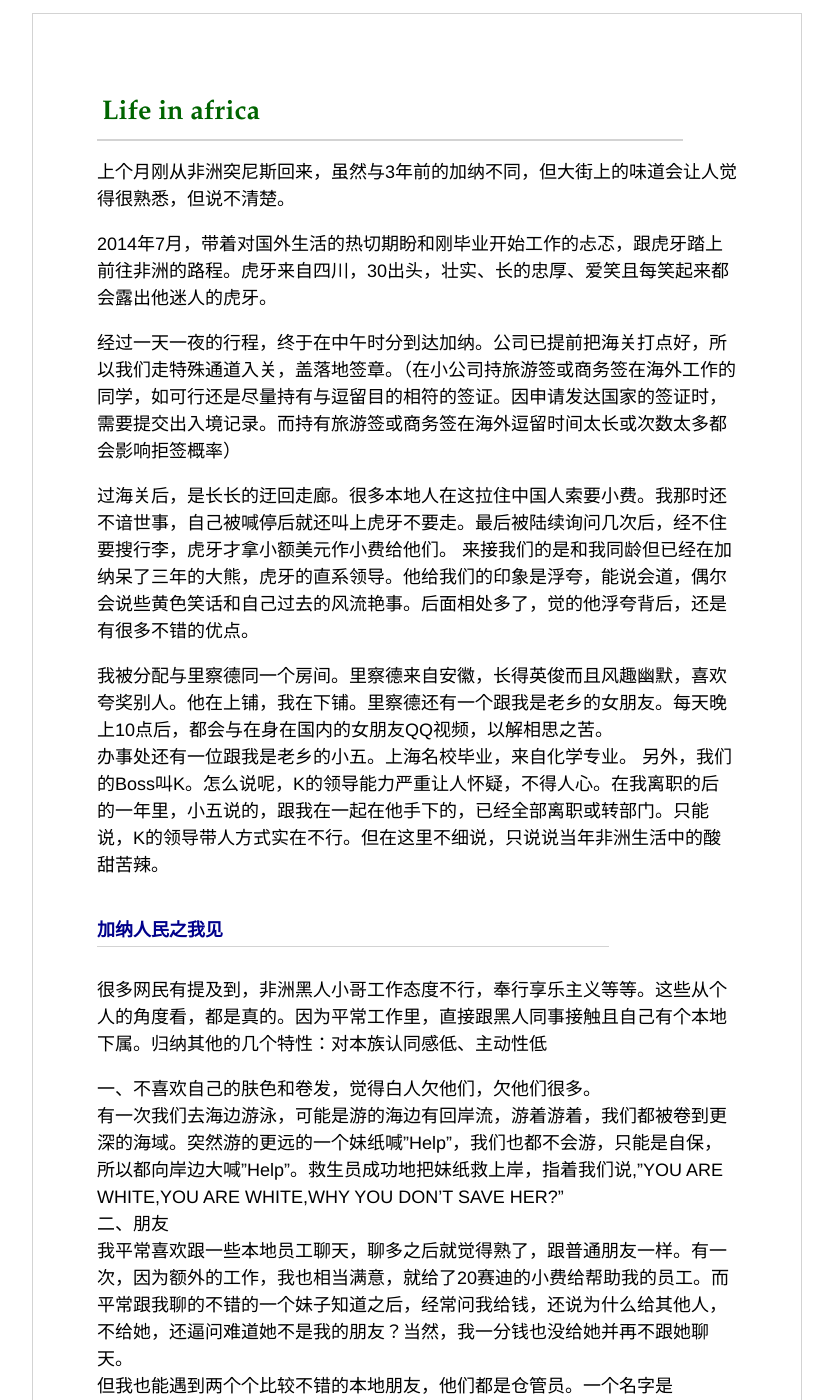
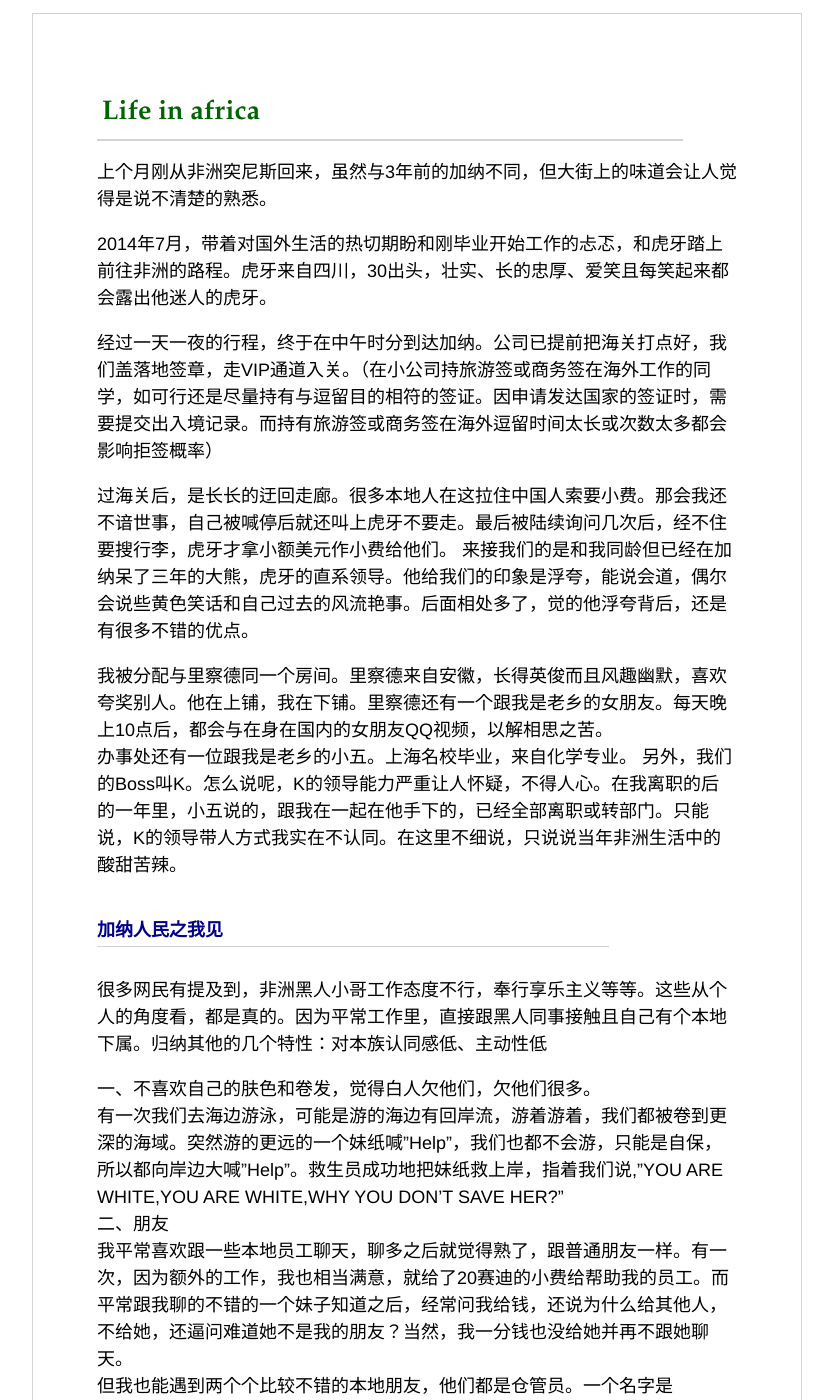
Before and after one commit to will2017/blog, a Jekyll site: the page built from _posts/2017-10-31-Life in Africa.md, in a window 1280 px wide and 1400 px high. Shown: the whole window, without its empty margins (224-1057 px from the left). Built offline with Jekyll 4.4.1, drawn with Linux system fonts in a browser that asks for light colours; our own code applies the rules of GitHub Pages for plain Markdown files; Markdown is read by kramdown in place of the engine named in the settings.

Commit message:
Update 2017-10-31-Life in Africa.md

```diff
--- a/_posts/2017-10-31-Life in Africa.md
+++ b/_posts/2017-10-31-Life in Africa.md
@@ -1,17 +1,17 @@
 
 
-上个月刚从非洲突尼斯回来，虽然与3年前的加纳不同，但大街上的味道会让人觉得很熟悉，但说不清楚。
+上个月刚从非洲突尼斯回来，虽然与3年前的加纳不同，但大街上的味道会让人觉得是说不清楚的熟悉。
 
-2014年7月，带着对国外生活的热切期盼和刚毕业开始工作的忐忑，跟虎牙踏上前往非洲的路程。虎牙来自四川，30出头，壮实、长的忠厚、爱笑且每笑起来都会露出他迷人的虎牙。
+2014年7月，带着对国外生活的热切期盼和刚毕业开始工作的忐忑，和虎牙踏上前往非洲的路程。虎牙来自四川，30出头，壮实、长的忠厚、爱笑且每笑起来都会露出他迷人的虎牙。
 
-经过一天一夜的行程，终于在中午时分到达加纳。公司已提前把海关打点好，所以我们走特殊通道入关，盖落地签章。（在小公司持旅游签或商务签在海外工作的同学，如可行还是尽量持有与逗留目的相符的签证。因申请发达国家的签证时，需要提交出入境记录。而持有旅游签或商务签在海外逗留时间太长或次数太多都会影响拒签概率）
+经过一天一夜的行程，终于在中午时分到达加纳。公司已提前把海关打点好，我们盖落地签章，走VIP通道入关。（在小公司持旅游签或商务签在海外工作的同学，如可行还是尽量持有与逗留目的相符的签证。因申请发达国家的签证时，需要提交出入境记录。而持有旅游签或商务签在海外逗留时间太长或次数太多都会影响拒签概率）
 
-过海关后，是长长的迂回走廊。很多本地人在这拉住中国人索要小费。我那时还不谙世事，自己被喊停后就还叫上虎牙不要走。最后被陆续询问几次后，经不住要搜行李，虎牙才拿小额美元作小费给他们。
+过海关后，是长长的迂回走廊。很多本地人在这拉住中国人索要小费。那会我还不谙世事，自己被喊停后就还叫上虎牙不要走。最后被陆续询问几次后，经不住要搜行李，虎牙才拿小额美元作小费给他们。
 来接我们的是和我同龄但已经在加纳呆了三年的大熊，虎牙的直系领导。他给我们的印象是浮夸，能说会道，偶尔会说些黄色笑话和自己过去的风流艳事。后面相处多了，觉的他浮夸背后，还是有很多不错的优点。
 
 我被分配与里察德同一个房间。里察德来自安徽，长得英俊而且风趣幽默，喜欢夸奖别人。他在上铺，我在下铺。里察德还有一个跟我是老乡的女朋友。每天晚上10点后，都会与在身在国内的女朋友QQ视频，以解相思之苦。
 办事处还有一位跟我是老乡的小五。上海名校毕业，来自化学专业。
-另外，我们的Boss叫K。怎么说呢，K的领导能力严重让人怀疑，不得人心。在我离职的后的一年里，小五说的，跟我在一起在他手下的，已经全部离职或转部门。只能说，K的领导带人方式实在不行。但在这里不细说，只说说当年非洲生活中的酸甜苦辣。
+另外，我们的Boss叫K。怎么说呢，K的领导能力严重让人怀疑，不得人心。在我离职的后的一年里，小五说的，跟我在一起在他手下的，已经全部离职或转部门。只能说，K的领导带人方式我实在不认同。在这里不细说，只说说当年非洲生活中的酸甜苦辣。
 
 #### 加纳人民之我见 ##
 很多网民有提及到，非洲黑人小哥工作态度不行，奉行享乐主义等等。这些从个人的角度看，都是真的。因为平常工作里，直接跟黑人同事接触且自己有个本地下属。归纳其他的几个特性：对本族认同感低、主动性低
```
